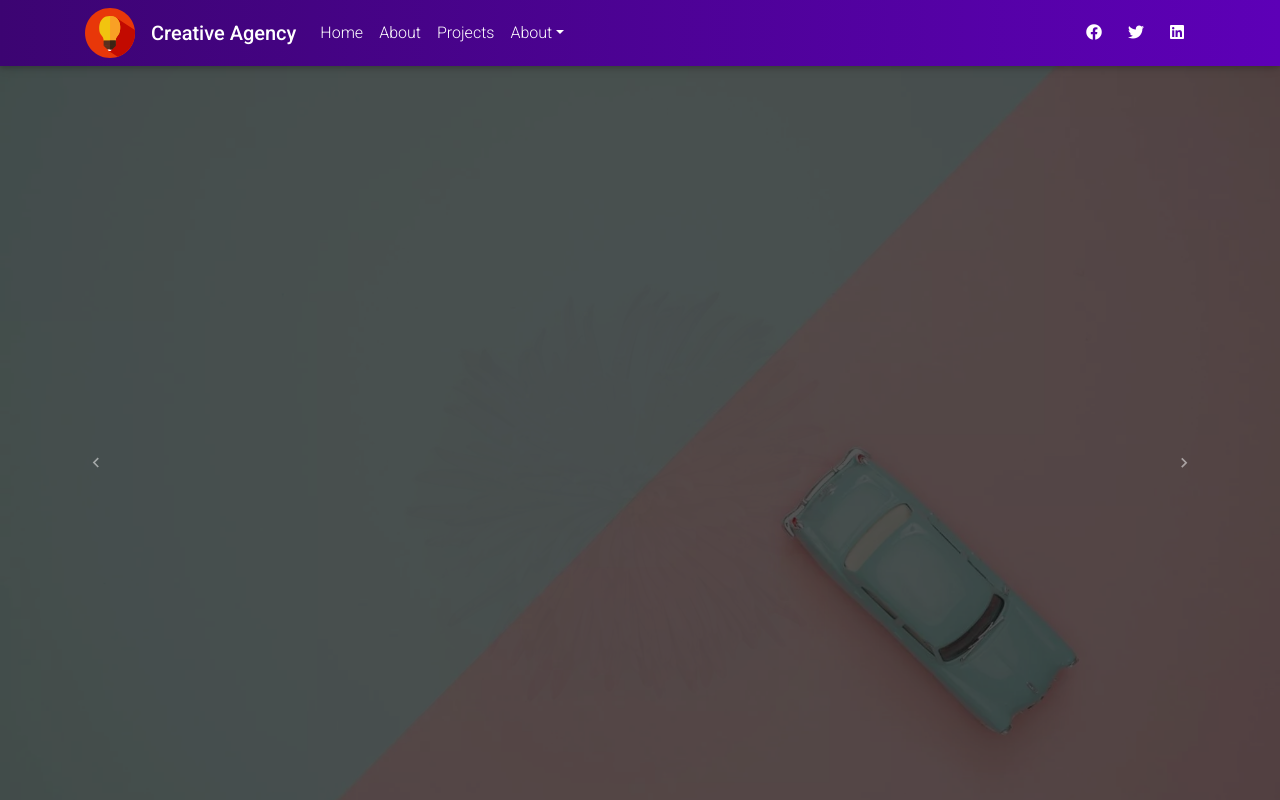
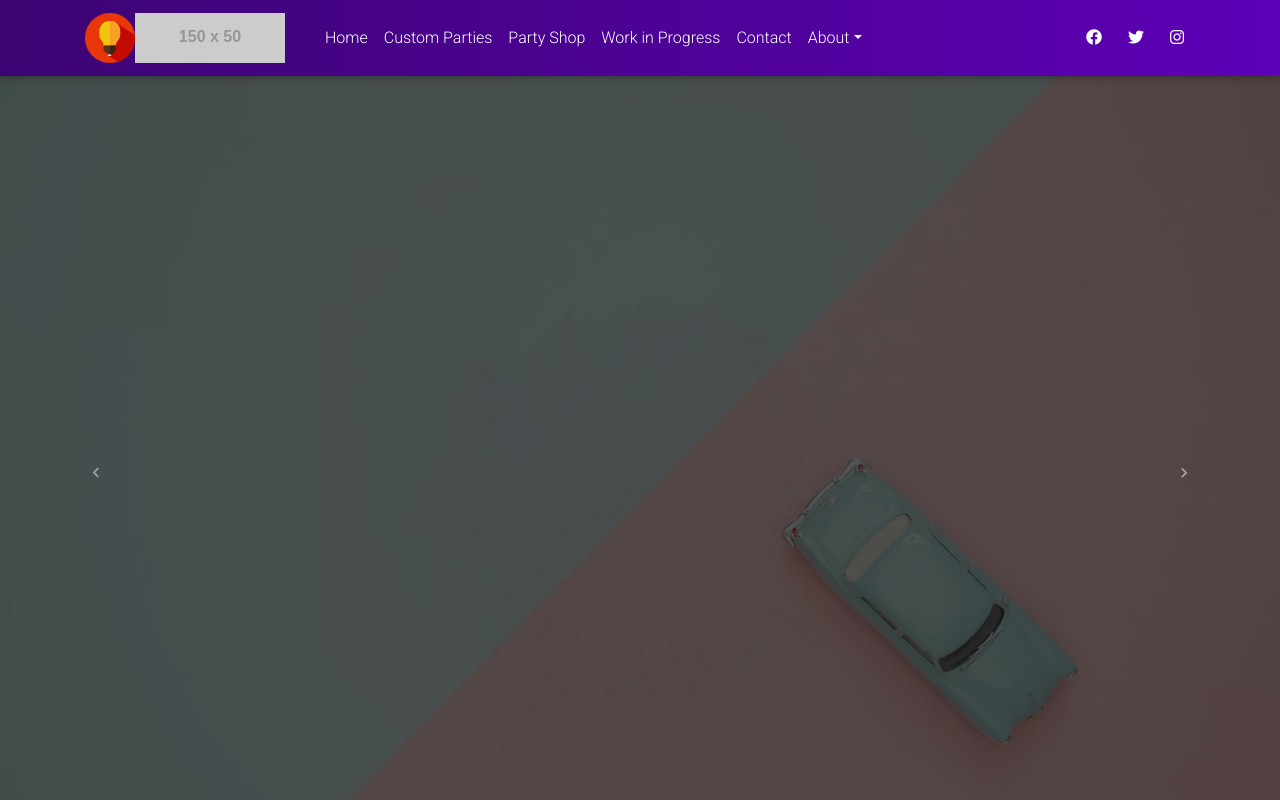
Before and after one commit to fola312/handpersand-redux, a Gatsby site: page / in a window 1280 px wide. Shown: the top 800 px of the page. Built offline with nearby package versions, Linux system fonts and the light colour scheme; Gatsby itself is replaced by a stand-in of ours; placeholder pictures from the web are drawn by us.

Commit message:
Handpersand gatsby--ify

```diff
--- a/src/components/card.js
+++ b/src/components/card.js
@@ -8,7 +8,7 @@ const CardExample = () => {
             <MDBCard>
             <MDBCardImage className="img-fluid" src={image} alt=""  waves />
                 <MDBCardBody>
-                    <MDBCardTitle>Card title</MDBCardTitle>
+                    <MDBCardTitle>Card title33</MDBCardTitle>
                     <MDBCardText>Some quick example text to build on the card title and make up the bulk of the card's content.</MDBCardText>
                     <MDBBtn href="#">Click</MDBBtn>
                 </MDBCardBody>
--- a/src/components/navbar.js
+++ b/src/components/navbar.js
@@ -21,14 +21,17 @@ class NavbarPage extends Component {
       <MDBNavbar color="indigo" dark expand="md">
         <MDBContainer>
           <Logo  />
-          <Link to="/" className="navbar-brand">
-            <strong className="ml-3 white-text">Creative Agency</strong></Link>
+          <Link to="/" className="navbar-brand" href="#">
+          <img src="http://placehold.it/150x50?text=Logo" alt=""></img>
+            <strong className="ml-3 white-text"></strong></Link>
           <MDBNavbarToggler name="navbar-toggler" onClick={this.toggleCollapse} />
           <MDBCollapse id="navbarCollapse3" isOpen={this.state.isOpen} navbar>
             <MDBNavbarNav left>
                 <CustomNavLink to="#!">Home</CustomNavLink>
-                <CustomNavLink to="#!">About</CustomNavLink>
-                <CustomNavLink to="#!">Projects</CustomNavLink>
+                <CustomNavLink to="#!">Custom Parties</CustomNavLink>
+                <CustomNavLink to="#!">Party Shop</CustomNavLink>
+                <CustomNavLink to="#!">Work in Progress</CustomNavLink>
+                <CustomNavLink to="#!">Contact</CustomNavLink>
                 <MDBNavItem>
                 <MDBDropdown>
                   <MDBDropdownToggle nav caret>
@@ -51,7 +54,7 @@ class NavbarPage extends Component {
                   <MDBIcon fab icon="twitter" className="ml-1" />
                 </CustomNavLink>
                 <CustomNavLink to="#!">
-                  <MDBIcon fab icon="linkedin" className="ml-1" />
+                  <MDBIcon fab icon="instagram" className="ml-1" />
                 </CustomNavLink>
               </div>
             </MDBNavbarNav>
```
